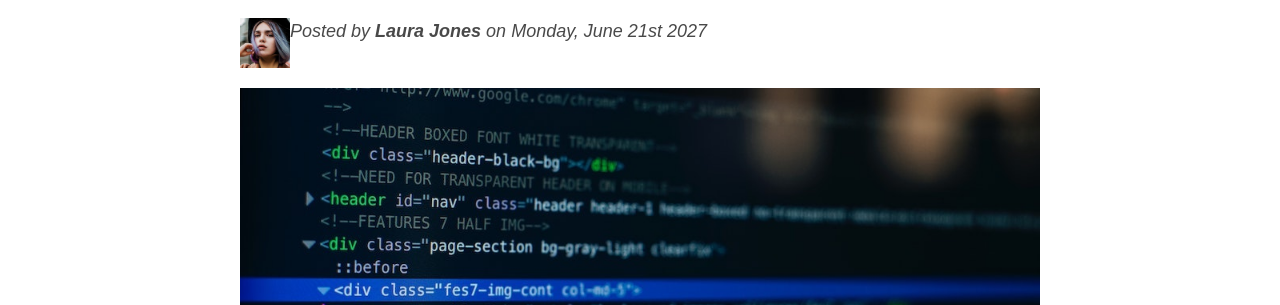
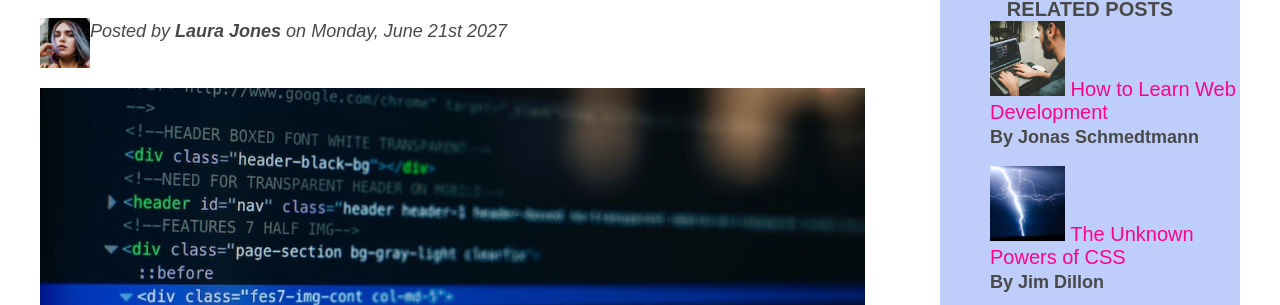
Before and after one commit to ziadbensalim/CSS-layouts---1-Using-Floats, a plain HTML site: page index.html in a window 1280 px wide. Shown: the part 198-503 px from the top of the page. Drawn offline with Linux system fonts and the light colour scheme.

Commit message:
Simple float layout

```diff
--- a/style.css
+++ b/style.css
@@ -11,7 +11,7 @@ body {
 }
 
 .container {
-  width: 800px;
+  width: 1200px;
   margin: 0 auto;
 }
 
@@ -199,3 +199,16 @@ nav {
   content: "";
   display: block;
 }
+
+article {
+  float: left;
+  width: 825px;
+}
+
+aside {
+  float: right;
+  width: 300px;
+}
+footer {
+  clear: both;
+}
```
